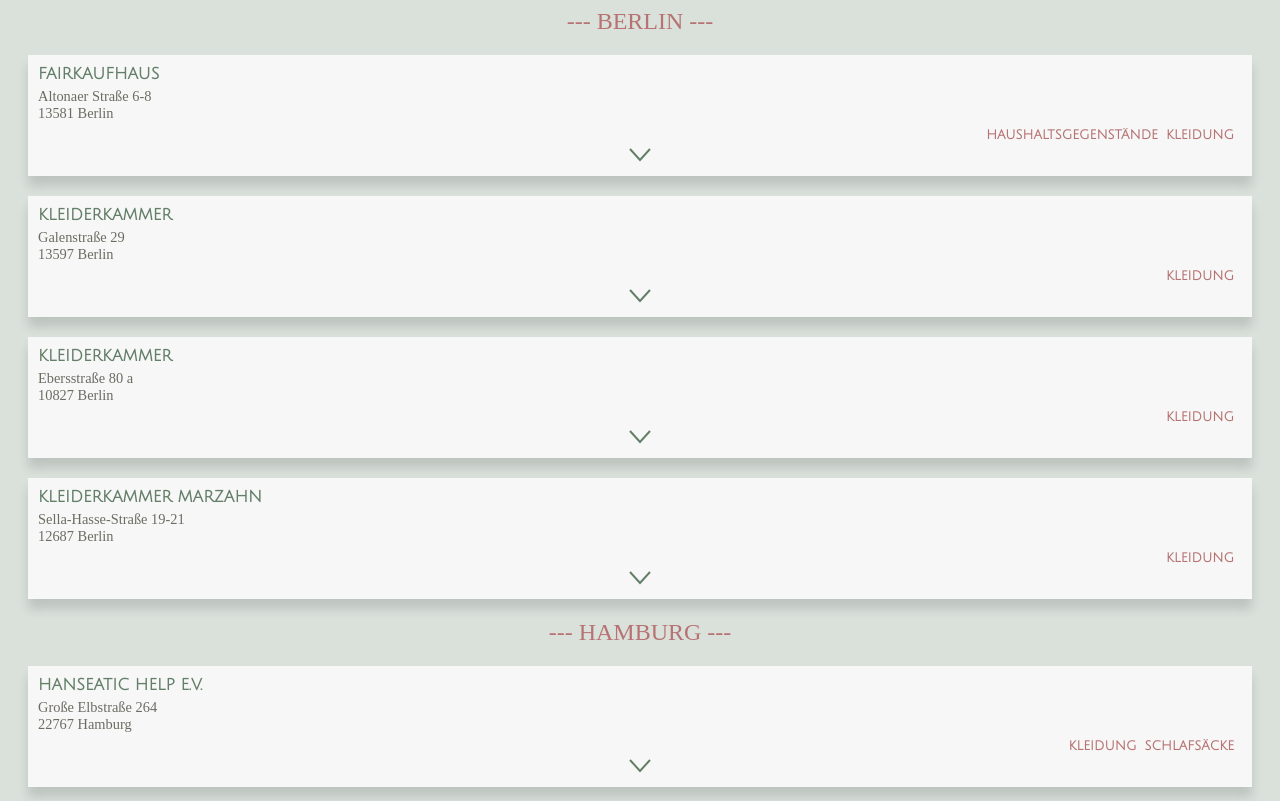
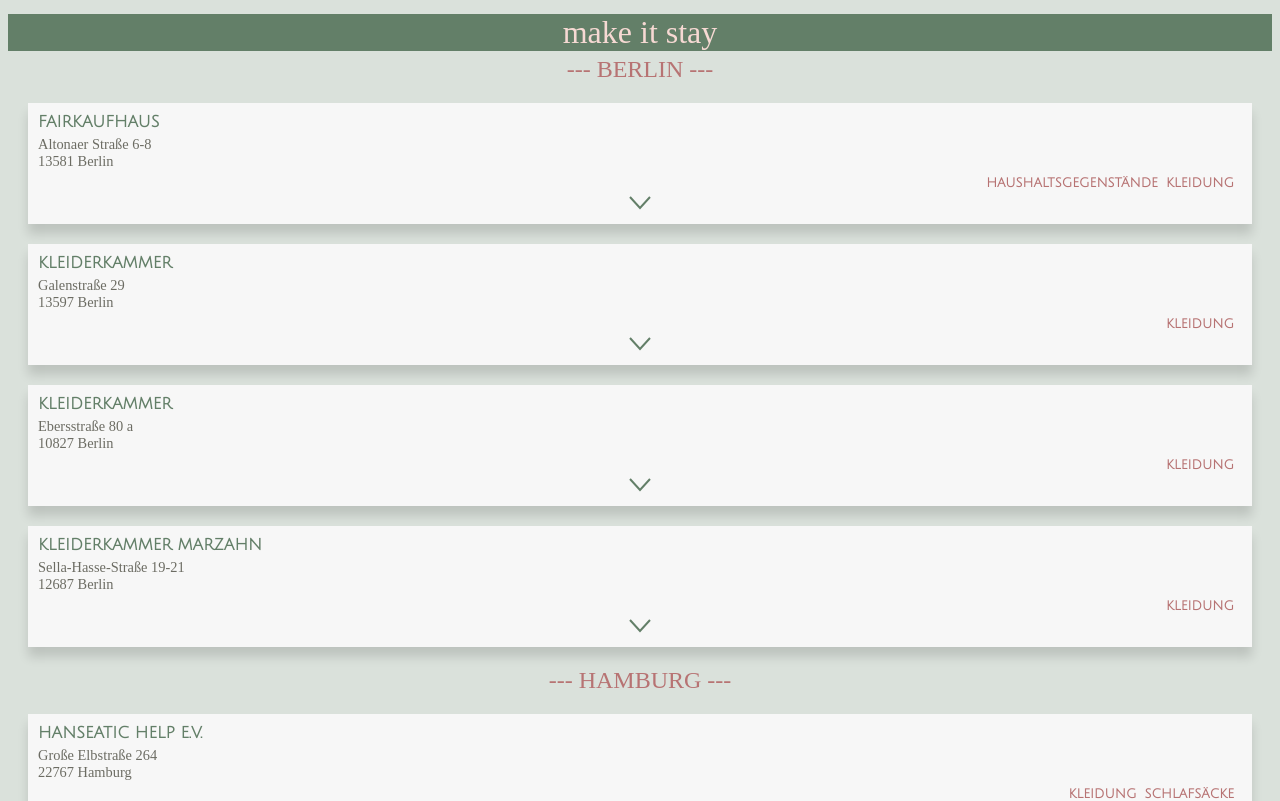
Before and after one commit to maje02/capstone-project, a React (Create React App) app: page / in a window 1280 px wide. Shown: the top 801 px of the page. Built offline with nearby package versions, Linux system fonts and the light colour scheme.

Commit message:
Add Header

```diff
--- a/src/App.js
+++ b/src/App.js
@@ -1,10 +1,15 @@
 import React from 'react'
+import AppLayout from './AppLayout'
+import Header from './Header'
 import Home from './Home'
 
 function App() {
   return (
     <div className="App">
-      <Home />
+      <AppLayout>
+        <Header>make it stay</Header>
+        <Home />
+      </AppLayout>
     </div>
   )
 }
--- /dev/null
+++ b/src/AppLayout.js
@@ -0,0 +1,6 @@
+import styled from 'styled-components/macro'
+
+export default styled.div`
+  display: grid;
+  grid-template-rows: 48px auto;
+`
--- /dev/null
+++ b/src/Header.js
@@ -0,0 +1,11 @@
+//import React from 'react'
+import styled from 'styled-components/macro'
+
+export default styled.div`
+  background: #637f68;
+  color: #f6d9d3;
+  font-family: 'Noto Serif JP';
+  font-size: 2rem;
+  align-self: center;
+  margin: 0;
+`
```
Also changed, not shown: 2 other files (tests, documents, lock files or other folders).
